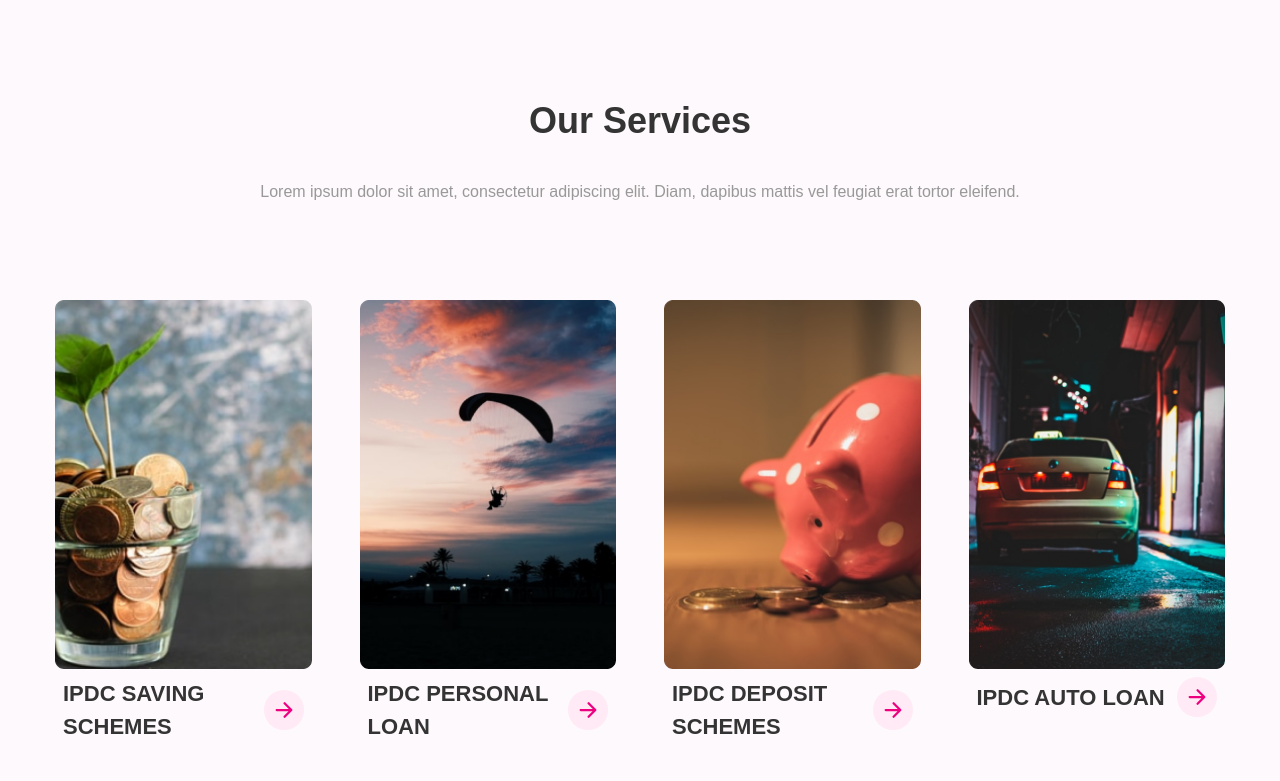
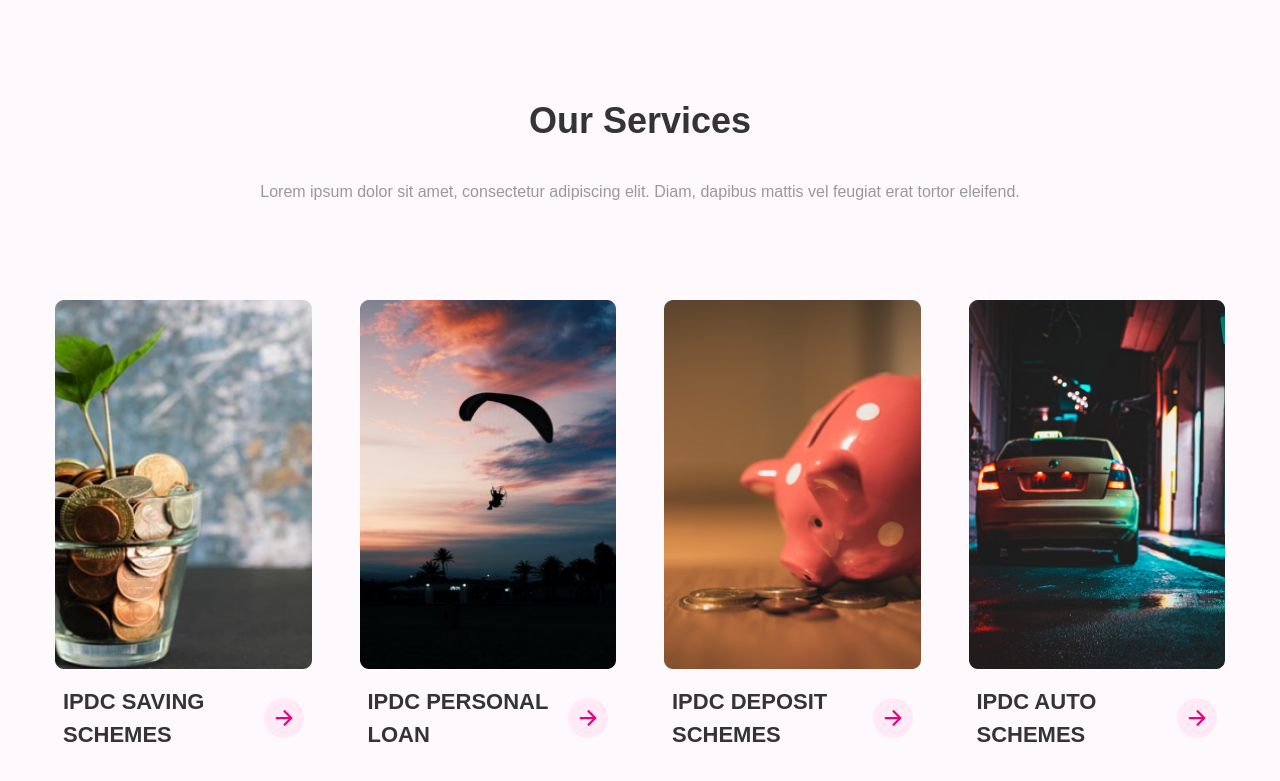
Before and after one commit to kececirecep/Banking-Website-Landing-Page, a React (Create React App) app: page / in a window 1280 px wide. Shown: the part 1948-2729 px from the top of the page. Built offline with nearby package versions, Linux system fonts and the light colour scheme.

Commit message:
Services Card son düzenleme

```diff
--- a/src/components/OurServices/OurServices.jsx
+++ b/src/components/OurServices/OurServices.jsx
@@ -14,7 +14,7 @@
             title: "IPDC Deposit schemes"
         }, {
             img: "/images/our-services/4.png",
-            title: "IPDC auto loan"
+            title: "IPDC auto SCHEMES"
         },
     ]
     return (
--- a/src/components/OurServices/OurServicesCard.jsx
+++ b/src/components/OurServices/OurServicesCard.jsx
@@ -2,13 +2,10 @@
 import { IoArrowForward } from "react-icons/io5";
 
 const OurServicesCard = (props) => {
-    const iconStyle = {
-
-    }
     return (
         <div className=''>
             <img src={props.img} className='w-full object-contain' alt={props.title} />
-            <div className='flex items-center justify-between p-2'>
+            <div className='flex items-center justify-between p-2 pt-4'>
                 <h2 className='uppercase text-titleColor text-22 font-semibold'>{props.title}</h2>
                 <span className='text-themePink bg-lightPink rounded-full text-24 p-2'><IoArrowForward /></span>
             </div>
```
